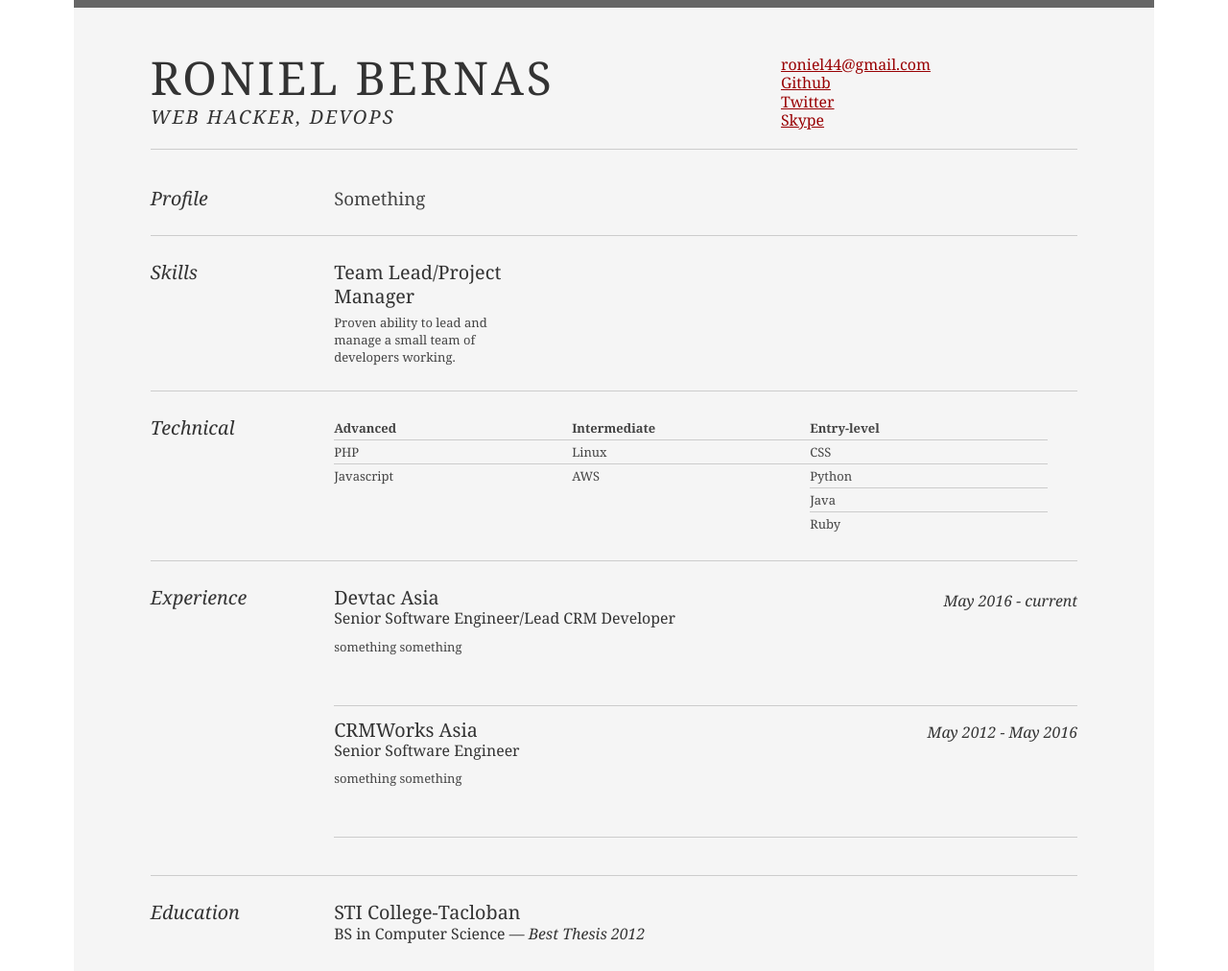
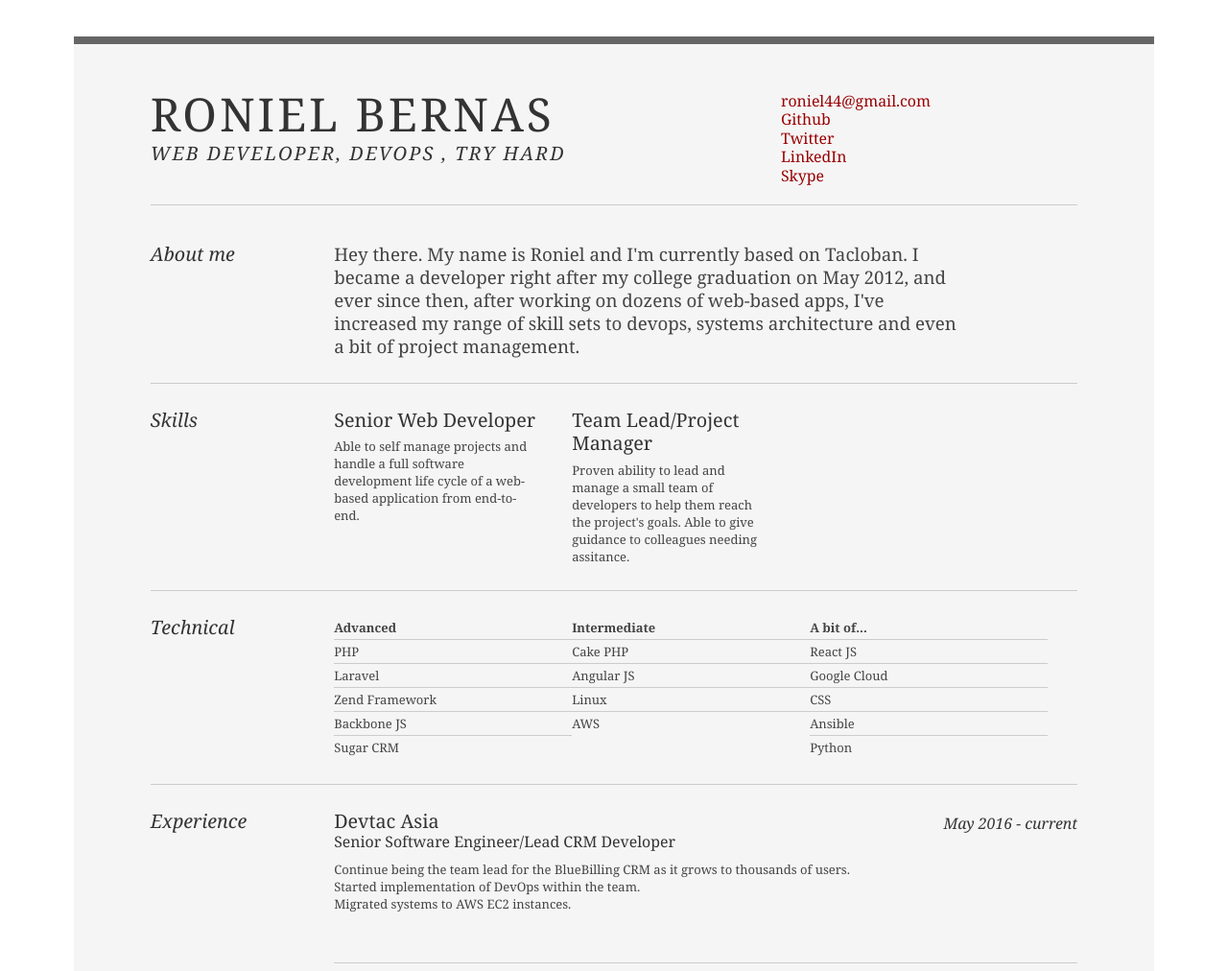
Before and after one commit to ronizzle/ronizzle.github.io, a plain HTML site: page index.html in a window 1280 px wide. Shown: the top 1012 px of the page at 96% size. Drawn offline with Linux system fonts and the light colour scheme.

Commit message:
updated resume contents

```diff
--- a/index.html
+++ b/index.html
@@ -2,7 +2,7 @@
 <html>
 <head>
 
-    <title>Roniel Bernas | Web Developer, Devops | roniel44@gmail.com</title>
+    <title>Roniel Bernas | Web Developer, Devops , Try Hard </title>
     <meta http-equiv="content-type" content="text/html; charset=utf-8" />
 
     <meta name="keywords" content="" />
@@ -19,16 +19,16 @@
             <div class="yui-gc">
                 <div class="yui-u first">
                     <h1>Roniel Bernas</h1>
-                    <h2>Web Hacker, Devops</h2>
+                    <h2>Web Developer, Devops , Try Hard </h2>
                 </div>
 
                 <div class="yui-u">
                     <div class="contact-info">
-                        <h3></h3>
-                        <h3><a href="mailto:roniel44@gmail.com">roniel44@gmail.com</a></h3>
-                        <h3><a href="https://github.com/kapitanmisery">Github</a></h3>
-                        <h3><a href="https://twitter.com/kapitanmisery">Twitter</a></h3>
-                        <h3><a href="skype:himynameisniel?call">Skype</a></h3>
+                        <h3><a href="mailto:roniel44@gmail.com" class="contact-info-link">roniel44@gmail.com</a></h3>
+                        <h3><a href="https://github.com/kapitanmisery" class="contact-info-link">Github</a></h3>
+                        <h3><a href="https://twitter.com/kapitanmisery" class="contact-info-link">Twitter</a></h3>
+                        <h3><a href="https://ph.linkedin.com/in/ronielbernas" class="contact-info-link">LinkedIn</a></h3>
+                        <h3><a href="skype:himynameisniel?call" class="contact-info-link">Skype</a></h3>
 
                     </div><!--// .contact-info -->
                 </div>
@@ -41,11 +41,11 @@
 
                     <div class="yui-gf">
                         <div class="yui-u first">
-                            <h2>Profile</h2>
+                            <h2>About me</h2>
                         </div>
                         <div class="yui-u">
                             <p class="enlarge">
-                                Something
+                                Hey there. My name is Roniel and I'm currently based on Tacloban. I became a developer right after my college graduation on May 2012, and ever since then, after working on dozens of web-based apps, I've increased my range of skill sets to devops, systems architecture and even a bit of project management.
                             </p>
                         </div>
                     </div><!--// .yui-gf -->
@@ -57,8 +57,12 @@
                         <div class="yui-u">
 
                             <div class="talent">
+                                <h2>Senior Web Developer</h2>
+                                <p>Able to self manage projects and handle a full software development life cycle of a web-based application from end-to-end.</p>
+                            </div>
+                            <div class="talent">
                                 <h2>Team Lead/Project Manager</h2>
-                                <p>Proven ability to lead and manage a small team of developers working.</p>
+                                <p>Proven ability to lead and manage a small team of developers to help them reach the project's goals. Able to give guidance to colleagues needing assitance.</p>
                             </div>
                         </div>
                     </div><!--// .yui-gf -->
@@ -71,19 +75,25 @@
                             <ul class="talent">
                                 <li><strong>Advanced</strong></li>
                                 <li>PHP</li>
-                                <li class="last">Javascript</li>
+                                <li>Laravel</li>
+                                <li>Zend Framework</li>
+                                <li>Backbone JS</li>
+                                <li class="last">Sugar CRM</li>
                             </ul>
                             <ul class="talent">
                                 <li><strong>Intermediate</strong></li>
+                                <li>Cake PHP</li>
+                                <li>Angular JS</li>
                                 <li>Linux</li>
                                 <li class="last">AWS</li>
                             </ul>
                             <ul class="talent">
-                                <li><strong>Entry-level</strong></li>
+                                <li><strong>A bit of...</strong></li>
+                                <li>React JS</li>
+                                <li>Google Cloud</li>
                                 <li>CSS</li>
-                                <li>Python</li>
-                                <li>Java</li>
-                                <li class="last">Ruby</li>
+                                <li>Ansible</li>
+                                <li class="last">Python</li>
                             </ul>
                         </div>
                     </div><!--// .yui-gf-->
@@ -96,20 +106,26 @@
 
                         <div class="yui-u">
 
+
                             <div class="job">
                                 <h2>Devtac Asia</h2>
                                 <h3>Senior Software Engineer/Lead CRM Developer</h3>
                                 <h4><i>May 2016 - current</i></h4>
-                                <p>something something</p>
+                                <p>Continue being the team lead for the BlueBilling CRM as it grows to thousands of users.<br>
+                                    Started implementation of DevOps within the team.<br>
+                                    Migrated systems to AWS EC2 instances.</p>
                             </div>
 
                             <div class="job">
                                 <h2>CRMWorks Asia</h2>
                                 <h3>Senior Software Engineer</h3>
                                 <h4><i>May 2012 - May 2016</i></h4>
-                                <p>something something</p>
+                                <p>Applied as a Junior Web Dev back in 2012. <br>
+                                    Improved my skills and knowledge exponentially to help me be one of the company's team leads & project managers. <br>
+                                    I successfully lead a small team on one of it's biggest, the BlueBilling CRM. Also handled a few other projects (mostly Sugar CRM, Zend Framework, Laravel) along the way. <br>
+                                    Managed Linux + a few windows servers on development + production instances of clients. <br>
+                                    I have worked with company until it's re-brand as Devtac Asia in 2016.</p>
                             </div>
-
 
                         </div><!--// .yui-u -->
                     </div><!--// .yui-gf -->
@@ -131,7 +147,7 @@
         </div><!--// bd -->
 
         <div id="ft">
-            <p>Roniel Bernas &mdash; <a href="mailto:roniel44@gmail.com">roniel44@gmail.com</a></p>
+            <p>Roniel Bernas &mdash; <a href="mailto:roniel44@gmail.com" class="contact-info-link">roniel44@gmail.com</a></p>
         </div><!--// footer -->
 
     </div><!-- // inner -->
--- a/style.css
+++ b/style.css
@@ -111,6 +111,7 @@ body {
 }
 
 #doc2 {
+    margin-top: 3%;
     width: 88%;
 }
 
@@ -632,3 +633,11 @@ a#pdf:hover {
 .yui-gf div.first {
     width: 12.3%;
 }
+
+.contact-info-link{
+    text-decoration: none !important;
+}
+
+.contact-info-link:hover {
+    color: #333333;
+}
```
